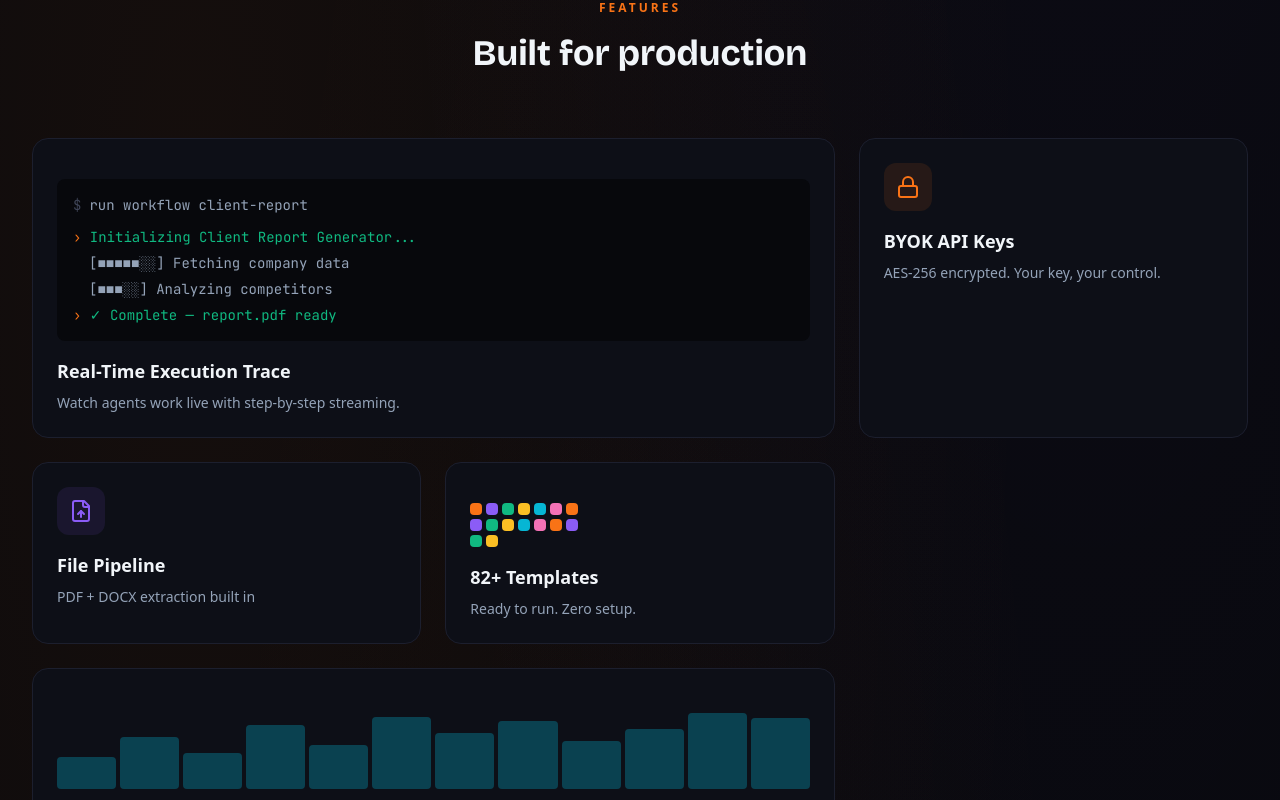
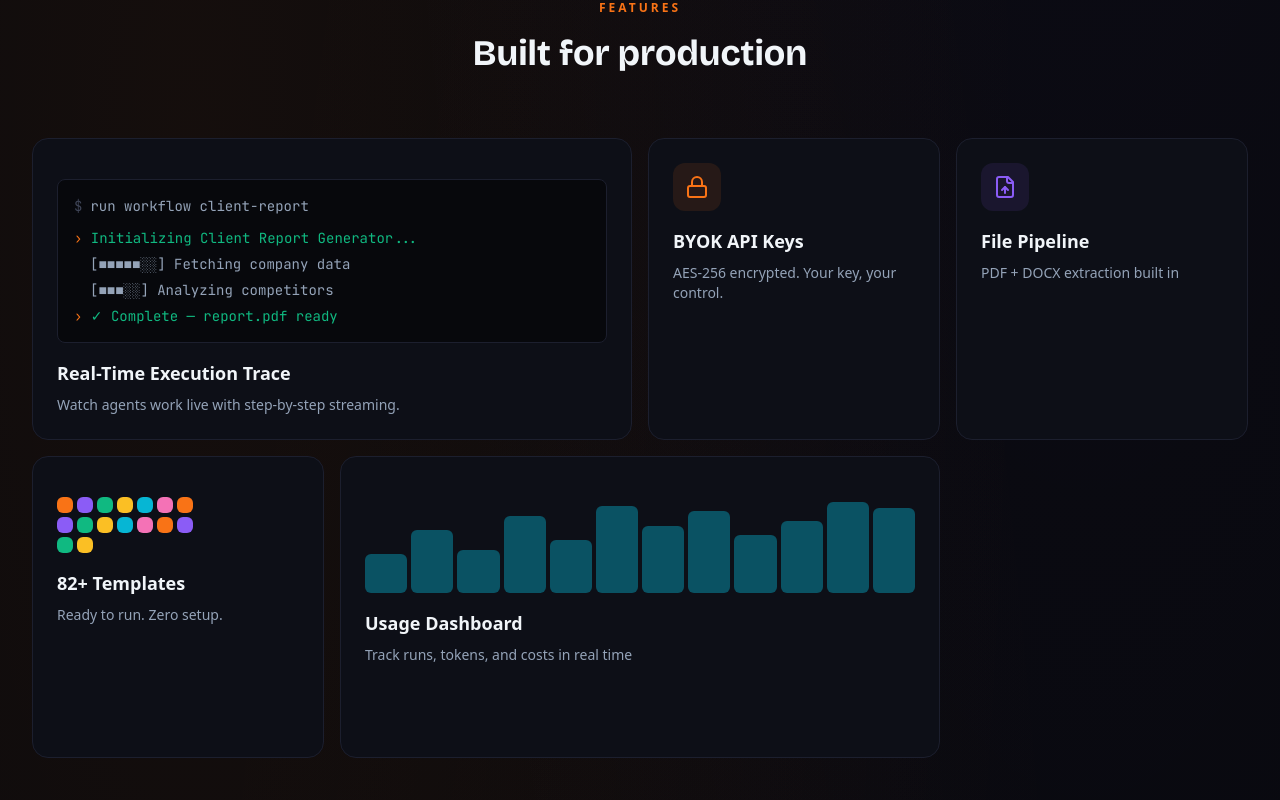
Before and after one commit to meek72911/Agent-Stack, a Next.js app in the folder apps/dashboard/: page / in a window 1280 px wide. Shown: the part 2220-3020 px from the top of the page. Built offline with nearby package versions, Linux system fonts and the light colour scheme.

Commit message:
feat: premium bento grid features section with hover animations

```diff
--- a/apps/dashboard/components/marketing/features.tsx
+++ b/apps/dashboard/components/marketing/features.tsx
@@ -19,14 +19,42 @@ export function Features() {
           <span className="text-xs font-semibold tracking-[3px] text-[#F97316] uppercase">Features</span>
           <h2 className="mt-4 font-display text-3xl font-bold sm:text-4xl" style={{ color: '#F1F5F9' }}>Built for production</h2>
         </div>
-        <div className="mt-16 grid grid-cols-1 gap-6 md:grid-cols-3">
-          {features.map((feature) => (
-            <motion.div key={feature.title} initial={{ opacity: 0, y: 30 }} whileInView={{ opacity: 1, y: 0 }} viewport={{ once: true }} className={cn("group relative rounded-2xl border border-[#1C1F2E] bg-[#0D0F17] p-6 transition-all hover:border-[rgba(249,115,22,0.2)]", feature.type === "large" ? "md:col-span-2" : "md:col-span-1")}>
-              {feature.terminal && <div className="mt-4 rounded-lg bg-[#07080C] p-4 font-mono text-sm"><div className="flex items-center gap-2 mb-3"><span className="text-[#3F4558]">$</span><span className="text-[#94A3B8]">run workflow client-report</span></div><div className="space-y-1.5"><div className="text-[#10B981]"><span className="text-[#F97316]">›</span> Initializing Client Report Generator...</div><div className="text-[#94A3B8] pl-4">[■■■■■░░] Fetching company data</div><div className="text-[#94A3B8] pl-4">[■■■░░] Analyzing competitors</div><div className="text-[#10B981]"><span className="text-[#F97316]">›</span> ✓ Complete — report.pdf ready</div></div></div>}
-              {feature.mosaic && <div className="mt-4 flex gap-1 flex-wrap max-w-[120px]">{[...Array(16)].map((_, i) => <div key={i} className="h-3 w-3 rounded-sm" style={{ backgroundColor: ['#F97316', '#8B5CF6', '#10B981', '#FBBF24', '#06B6D4', '#F472B6', '#F97316', '#8B5CF6', '#10B981', '#FBBF24', '#06B6D4', '#F472B6', '#F97316', '#8B5CF6', '#10B981', '#FBBF24'][i] }} />)}</div>}
-              {feature.chart && <div className="mt-4"><div className="flex items-end gap-1 h-20">{[40, 65, 45, 80, 55, 90, 70, 85, 60, 75, 95, 88].map((h, i) => <div key={i} className="flex-1 rounded-sm bg-[#06B6D4]/30" style={{ height: `${h}%` }} />)}</div></div>}
-              {!feature.terminal && !feature.mosaic && !feature.chart && <><div className={cn("flex h-12 w-12 items-center justify-center rounded-xl", feature.bg)}><feature.icon className={cn("h-6 w-6", feature.color)} /></div><div className="mt-4"><h3 className="text-lg font-semibold" style={{ color: '#F1F5F9' }}>{feature.title}</h3><p className="mt-2 text-sm text-[#94A3B8]">{feature.description}</p></div></>}
-              {(feature.terminal || feature.mosaic || feature.chart) && <div className="mt-4"><h3 className="text-lg font-semibold" style={{ color: '#F1F5F9' }}>{feature.title}</h3><p className="mt-2 text-sm text-[#94A3B8]">{feature.description}</p></div>}
+        <div className="mt-16 grid grid-cols-1 md:grid-cols-2 lg:grid-cols-4 gap-4 auto-rows-fr">
+          {features.map((feature, i) => (
+            <motion.div
+              key={feature.title}
+              initial={{ opacity: 0, y: 20 }}
+              whileInView={{ opacity: 1, y: 0 }}
+              viewport={{ once: true }}
+              transition={{ duration: 0.4, delay: i * 0.05 }}
+              className={cn(
+                "group relative rounded-2xl border border-[#1C1F2E] bg-[#0D0F17] p-6 transition-all duration-300 hover:border-[rgba(249,115,22,0.3)] hover:shadow-[0_0_30px_rgba(249,115,22,0.1)]",
+                feature.type === "large" ? "md:col-span-2" : "md:col-span-1"
+              )}
+            >
+              {/* Hover glow effect */}
+              <div className="absolute inset-0 rounded-2xl opacity-0 group-hover:opacity-100 transition-opacity duration-300 bg-gradient-to-br from-[rgba(249,115,22,0.05)] to-transparent pointer-events-none" />
+
+              {feature.terminal && <div className="mt-4 rounded-lg bg-[#07080C] p-4 font-mono text-sm border border-[#1C1F2E]"><div className="flex items-center gap-2 mb-3"><span className="text-[#3F4558]">$</span><span className="text-[#94A3B8]">run workflow client-report</span></div><div className="space-y-1.5"><div className="text-[#10B981]"><span className="text-[#F97316]">›</span> Initializing Client Report Generator...</div><div className="text-[#94A3B8] pl-4">[■■■■■░░] Fetching company data</div><div className="text-[#94A3B8] pl-4">[■■■░░] Analyzing competitors</div><div className="text-[#10B981]"><span className="text-[#F97316]">›</span> ✓ Complete — report.pdf ready</div></div></div>}
+              {feature.mosaic && <div className="mt-4 flex gap-1 flex-wrap max-w-[140px]">{[...Array(16)].map((_, i) => <div key={i} className="h-4 w-4 rounded-md transition-transform hover:scale-110" style={{ backgroundColor: ['#F97316', '#8B5CF6', '#10B981', '#FBBF24', '#06B6D4', '#F472B6', '#F97316', '#8B5CF6', '#10B981', '#FBBF24', '#06B6D4', '#F472B6', '#F97316', '#8B5CF6', '#10B981', '#FBBF24'][i] }} />)}</div>}
+              {feature.chart && <div className="mt-4"><div className="flex items-end gap-1 h-24">{[40, 65, 45, 80, 55, 90, 70, 85, 60, 75, 95, 88].map((h, i) => <div key={i} className="flex-1 rounded-md bg-[#06B6D4]/40 hover:bg-[#06B6D4] transition-colors" style={{ height: `${h}%` }} />)}</div></div>}
+              {!feature.terminal && !feature.mosaic && !feature.chart && (
+                <>
+                  <div className={cn("flex h-12 w-12 items-center justify-center rounded-xl", feature.bg, "group-hover:scale-110 transition-transform")}>
+                    <feature.icon className={cn("h-6 w-6", feature.color)} />
+                  </div>
+                  <div className="mt-4">
+                    <h3 className="text-lg font-semibold" style={{ color: '#F1F5F9' }}>{feature.title}</h3>
+                    <p className="mt-2 text-sm text-[#94A3B8]">{feature.description}</p>
+                  </div>
+                </>
+              )}
+              {(feature.terminal || feature.mosaic || feature.chart) && (
+                <div className="mt-4">
+                  <h3 className="text-lg font-semibold" style={{ color: '#F1F5F9' }}>{feature.title}</h3>
+                  <p className="mt-2 text-sm text-[#94A3B8]">{feature.description}</p>
+                </div>
+              )}
             </motion.div>
           ))}
         </div>
```
